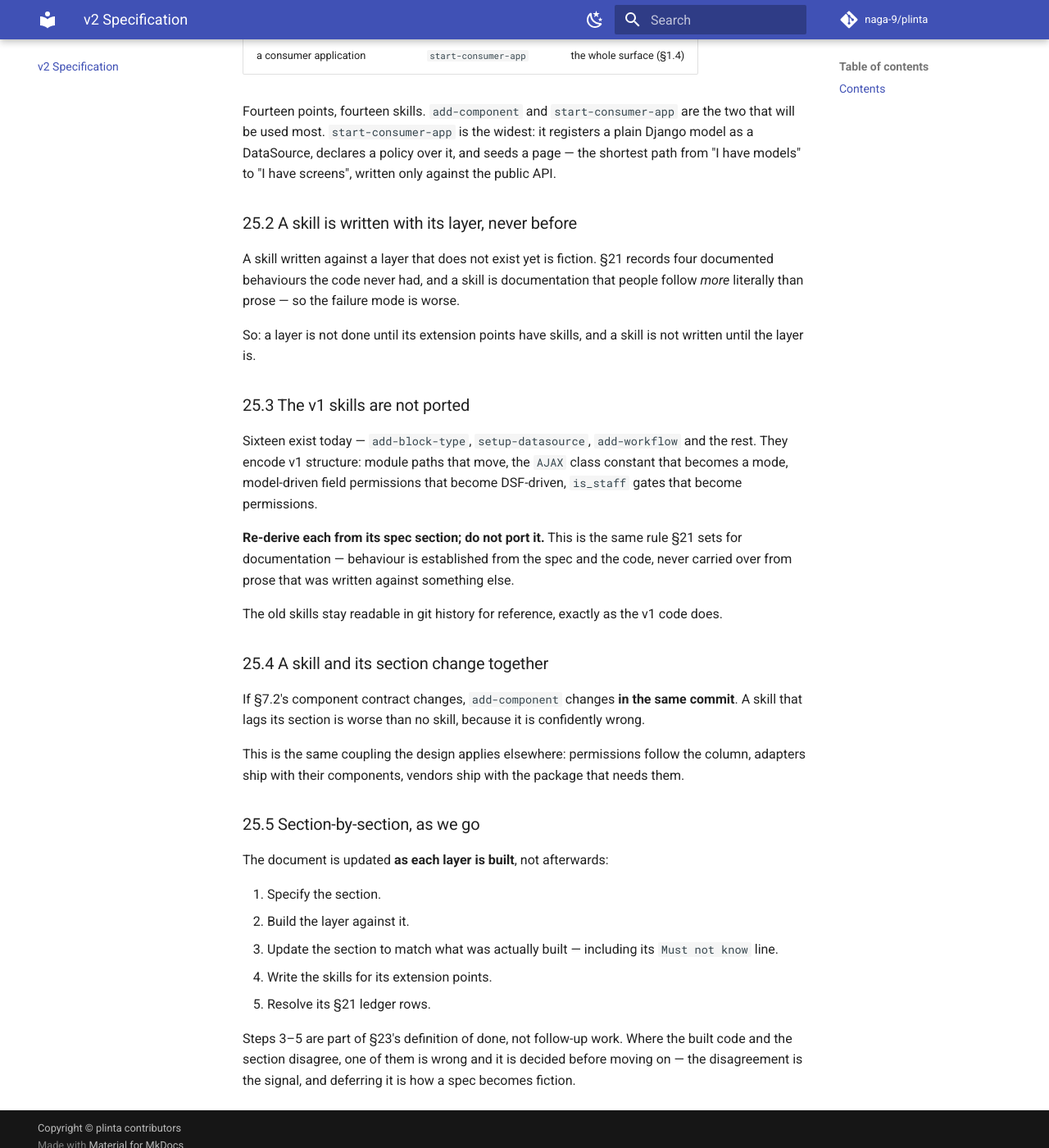
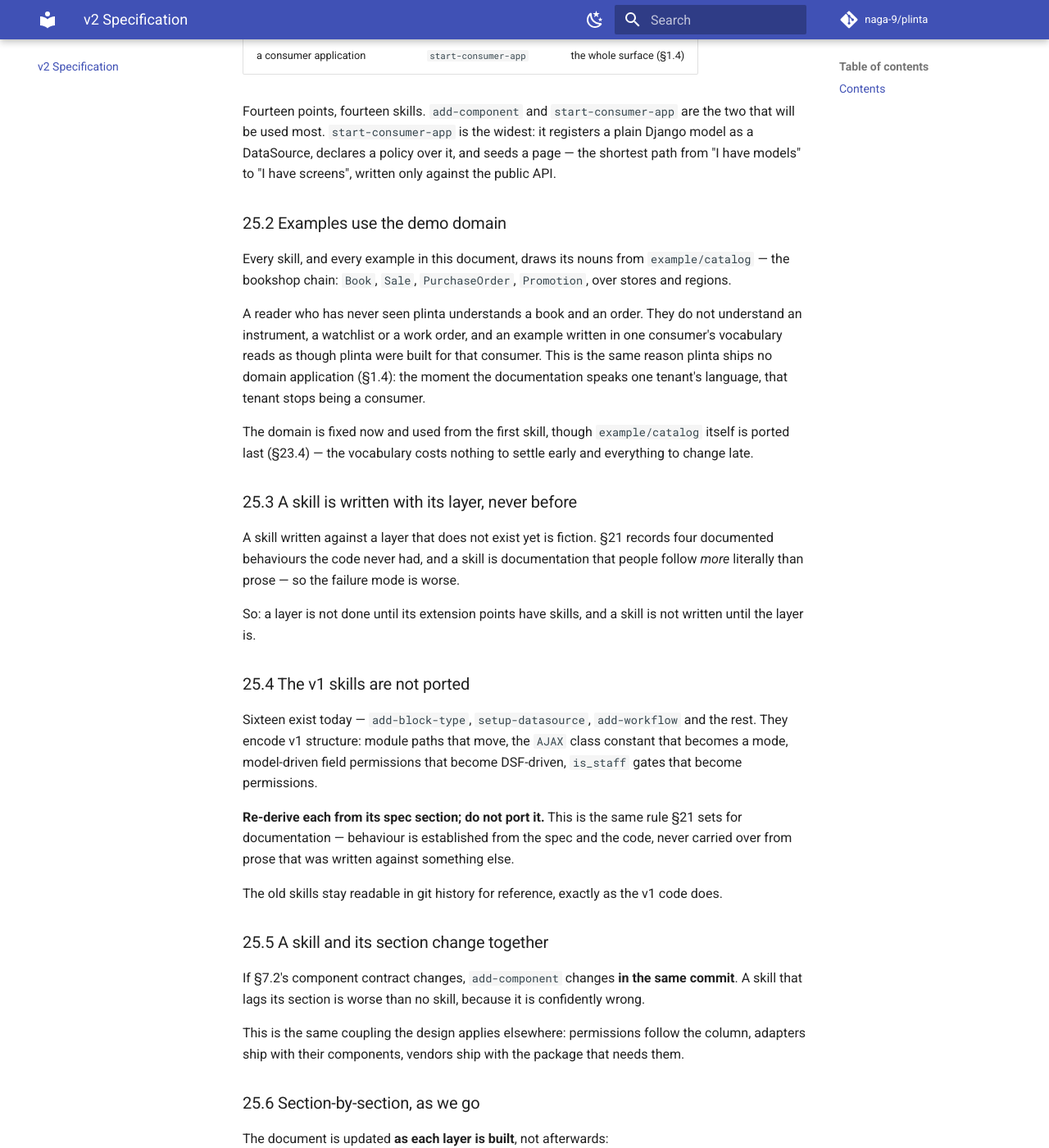
Before and after one commit to naga-9/plinta, an MkDocs documentation site: the page built from docs/design/SPEC.md, in a window 1280 px wide and 1400 px high, scrolled down 140609 px. Shown: the whole window at 82% size. Built offline with MkDocs 1.6.1 and Material for MkDocs 9.7.7, drawn with Linux system fonts in a browser that asks for light colours; comment, search, counter and statistics services are not loaded.

Commit message:
Skills use the demo domain, not one consumer's vocabulary
add-placeholder illustrated a per-user token with a watchlist of
instrument ids — WealthOS's nouns, meaningless to anyone else, and
reading as though plinta were built for it. Same argument as §1.4: the
moment the documentation speaks one tenant's language, that tenant has
stopped being a consumer.

Every example now draws from example/catalog, the bookshop chain: Book,
Sale, PurchaseOrder, Promotion, over stores and regions. A reader
understands a book and an order without being told.

§25.2 records the rule. The domain is settled now although the demo is
ported last (§23.4) — a vocabulary costs nothing to fix early and
everything to change once fourteen skills use it.

Co-Authored-By: Claude Opus 5 (1M context) <noreply@anthropic.com>
Claude-Session: https://claude.ai/code/session_01RND2PW1dcZdMQFATcnHZ1y

```diff
--- a/docs/design/SPEC.md
+++ b/docs/design/SPEC.md
@@ -3910,13 +3910,30 @@ A skill is the **executable half of this document**. The spec says what a thing
 
 Fourteen points, fourteen skills. `add-component` and `start-consumer-app` are the two that will be used most. `start-consumer-app` is the widest: it registers a plain Django model as a DataSource, declares a policy over it, and seeds a page — the shortest path from "I have models" to "I have screens", written only against the public API.
 
-### 25.2 A skill is written with its layer, never before
+### 25.2 Examples use the demo domain
+
+Every skill, and every example in this document, draws its nouns from
+`example/catalog` — the bookshop chain: `Book`, `Sale`, `PurchaseOrder`,
+`Promotion`, over stores and regions.
+
+A reader who has never seen plinta understands a book and an order. They do not
+understand an instrument, a watchlist or a work order, and an example written in
+one consumer's vocabulary reads as though plinta were built for that consumer.
+This is the same reason plinta ships no domain application (§1.4): the moment
+the documentation speaks one tenant's language, that tenant stops being a
+consumer.
+
+The domain is fixed now and used from the first skill, though `example/catalog`
+itself is ported last (§23.4) — the vocabulary costs nothing to settle early and
+everything to change late.
+
+### 25.3 A skill is written with its layer, never before
 
 A skill written against a layer that does not exist yet is fiction. §21 records four documented behaviours the code never had, and a skill is documentation that people follow *more* literally than prose — so the failure mode is worse.
 
 So: a layer is not done until its extension points have skills, and a skill is not written until the layer is.
 
-### 25.3 The v1 skills are not ported
+### 25.4 The v1 skills are not ported
 
 Sixteen exist today — `add-block-type`, `setup-datasource`, `add-workflow` and the rest. They encode v1 structure: module paths that move, the `AJAX` class constant that becomes a mode, model-driven field permissions that become DSF-driven, `is_staff` gates that become permissions.
 
@@ -3924,13 +3941,13 @@ Sixteen exist today — `add-block-type`, `setup-datasource`, `add-workflow` and
 
 The old skills stay readable in git history for reference, exactly as the v1 code does.
 
-### 25.4 A skill and its section change together
+### 25.5 A skill and its section change together
 
 If §7.2's component contract changes, `add-component` changes **in the same commit**. A skill that lags its section is worse than no skill, because it is confidently wrong.
 
 This is the same coupling the design applies elsewhere: permissions follow the column, adapters ship with their components, vendors ship with the package that needs them.
 
-### 25.5 Section-by-section, as we go
+### 25.6 Section-by-section, as we go
 
 The document is updated **as each layer is built**, not afterwards:
 
```
Also changed, not shown: .claude/skills/add-date-range/SKILL.md (+3 -3 lines), .claude/skills/add-placeholder/SKILL.md (+6 -5 lines).
